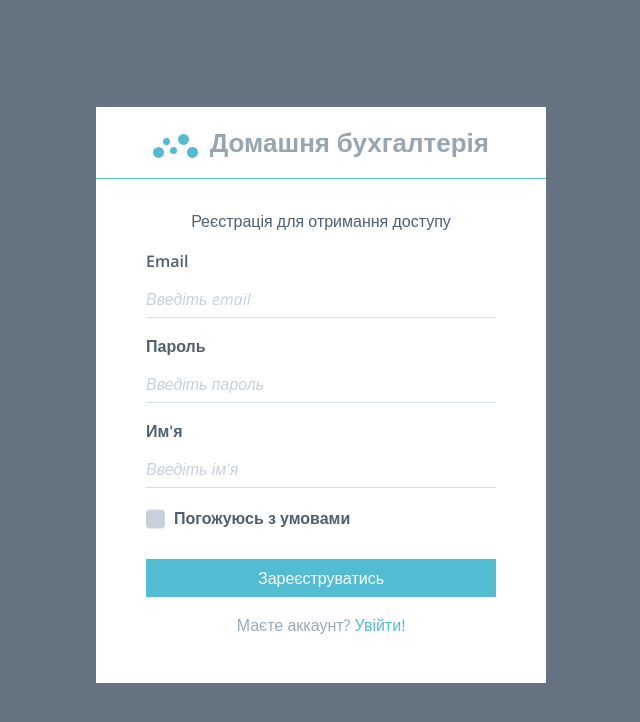
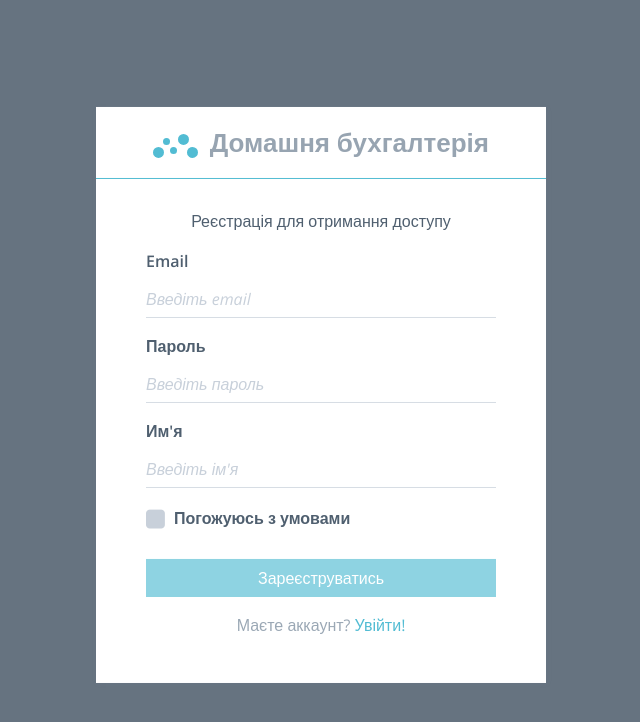
Before and after one commit to vaReliy/penny, an Angular app: page /registration in a window 1280 px wide. Shown: the top 722 px of the page, without its empty margins (319-959 px from the left). Built offline with nearby package versions, Linux system fonts and the light colour scheme.

Commit message:
added form control abstract

```diff
--- a/src/app/auth/login/login.component.ts
+++ b/src/app/auth/login/login.component.ts
@@ -1,35 +1,26 @@
 import { Component, OnInit } from '@angular/core';
 import { FormBuilder, Validators } from '@angular/forms';
+
+import { FormControllerAbstract } from '../shared/FormControllerAbstract';
 
 @Component({
   selector: 'app-login',
   templateUrl: './login.component.html',
   styleUrls: ['./login.component.scss']
 })
-export class LoginComponent implements OnInit {
-  form = this.fb.group({
-    email: this.fb.control(null, [Validators.required, Validators.email]),
-    password: this.fb.control(null, [Validators.required, Validators.minLength(6)])
-  });
+export class LoginComponent extends FormControllerAbstract implements OnInit {
 
   constructor(
     private fb: FormBuilder
-  ) { }
+  ) {
+    super();
+    this.form = this.fb.group({
+      email: this.fb.control(null, [Validators.required, Validators.email]),
+      password: this.fb.control(null, [Validators.required, Validators.minLength(6)])
+    });
+  }
 
   ngOnInit() {
-  }
-
-  hasFormError() {
-    return this.form.invalid && this.form.touched;
-  }
-
-  showErrorMessage(error: string, e?: {requiredLength?: number}) {
-    switch (error) {
-      case 'required': return 'Обовʼязвове поле.';
-      case 'email': return 'Не коректний Email';
-      case 'minlength': return `Довжина поля має бути не меншою за ${e.requiredLength} символів`;
-      default: return '';
-    }
   }
 
   onSubmit() {
--- a/src/app/auth/registration/registration.component.html
+++ b/src/app/auth/registration/registration.component.html
@@ -49,7 +49,13 @@
     </label>
   </div>
   <div class="form-group">
-    <button type="submit" class="btn btn-block btn-primary">Зареєструватись</button>
+    <button
+      type="submit"
+      class="btn btn-block btn-primary"
+      [disabled]="form.invalid"
+    >
+      Зареєструватись
+    </button>
   </div>
   <div class="form-group">
     <p class="text-muted text-xs-center">
--- a/src/app/auth/registration/registration.component.ts
+++ b/src/app/auth/registration/registration.component.ts
@@ -1,36 +1,27 @@
 import { Component, OnInit } from '@angular/core';
 import { FormBuilder, Validators } from '@angular/forms';
+
+import { FormControllerAbstract } from '../shared/FormControllerAbstract';
 
 @Component({
   selector: 'app-registration',
   templateUrl: './registration.component.html',
   styleUrls: ['./registration.component.scss']
 })
-export class RegistrationComponent implements OnInit {
-  form = this.fb.group({
-    email: this.fb.control(null, [Validators.required, Validators.email]),
-    password: this.fb.control(null, [Validators.required, Validators.minLength(6)]),
-    name: this.fb.control(null, [Validators.required, Validators.minLength(4)])
-  });
+export class RegistrationComponent extends FormControllerAbstract implements OnInit {
 
   constructor(
     private fb: FormBuilder
-  ) { }
+  ) {
+    super();
+    this.form = this.fb.group({
+      email: this.fb.control(null, [Validators.required, Validators.email]),
+      password: this.fb.control(null, [Validators.required, Validators.minLength(6)]),
+      name: this.fb.control(null, [Validators.required, Validators.minLength(4)])
+    });
+  }
 
   ngOnInit() {
-  }
-
-  hasFormError() {
-    return this.form.invalid && this.form.touched;
-  }
-
-  showErrorMessage(error: string, e?: {requiredLength?: number}) {
-    switch (error) {
-      case 'required': return 'Обовʼязвове поле.';
-      case 'email': return 'Не коректний Email';
-      case 'minlength': return `Довжина поля має бути не меншою за ${e.requiredLength} символів`;
-      default: return '';
-    }
   }
 
   onSubmit() {
--- /dev/null
+++ b/src/app/auth/shared/FormControllerAbstract.ts
@@ -0,0 +1,18 @@
+import { FormGroup } from '@angular/forms';
+
+export abstract class FormControllerAbstract {
+  form: FormGroup;
+
+  hasFormError() {
+    return this.form.invalid && this.form.touched;
+  }
+
+  showErrorMessage(error: string, e?: {requiredLength?: number}) {
+    switch (error) {
+      case 'required': return 'Обовʼязвове поле.';
+      case 'email': return 'Не коректний Email';
+      case 'minlength': return `Довжина поля має бути не меншою за ${e.requiredLength} символів`;
+      default: return '';
+    }
+  }
+}
```
